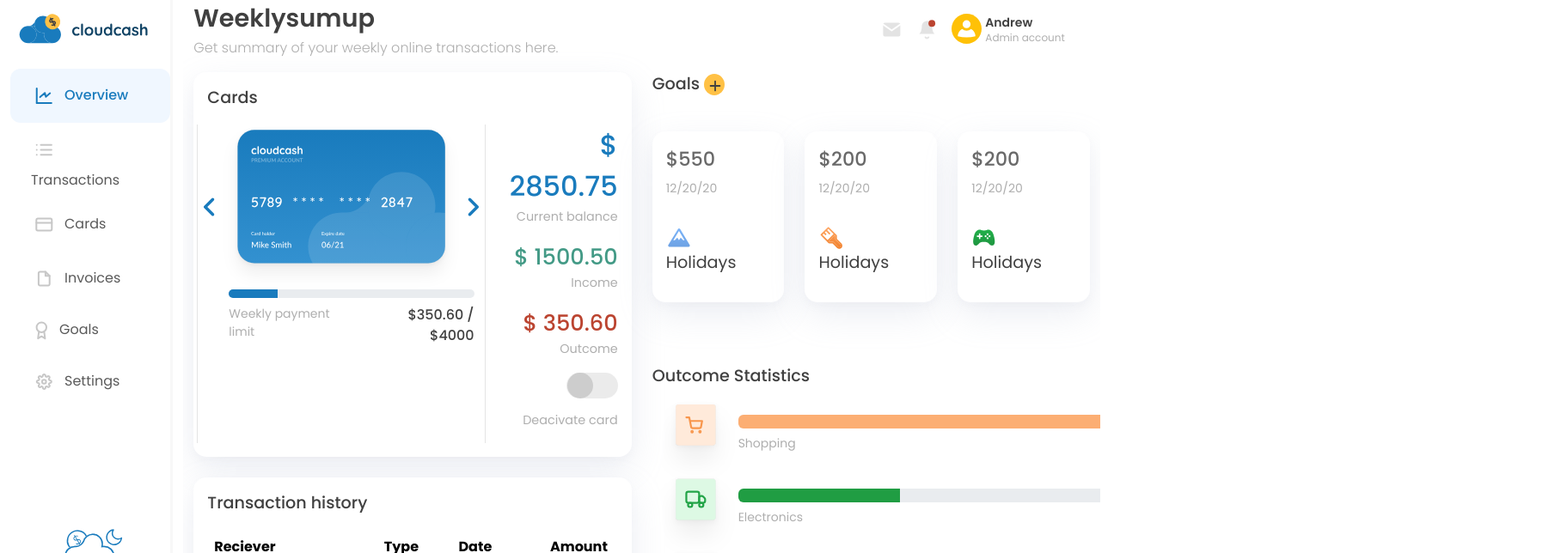
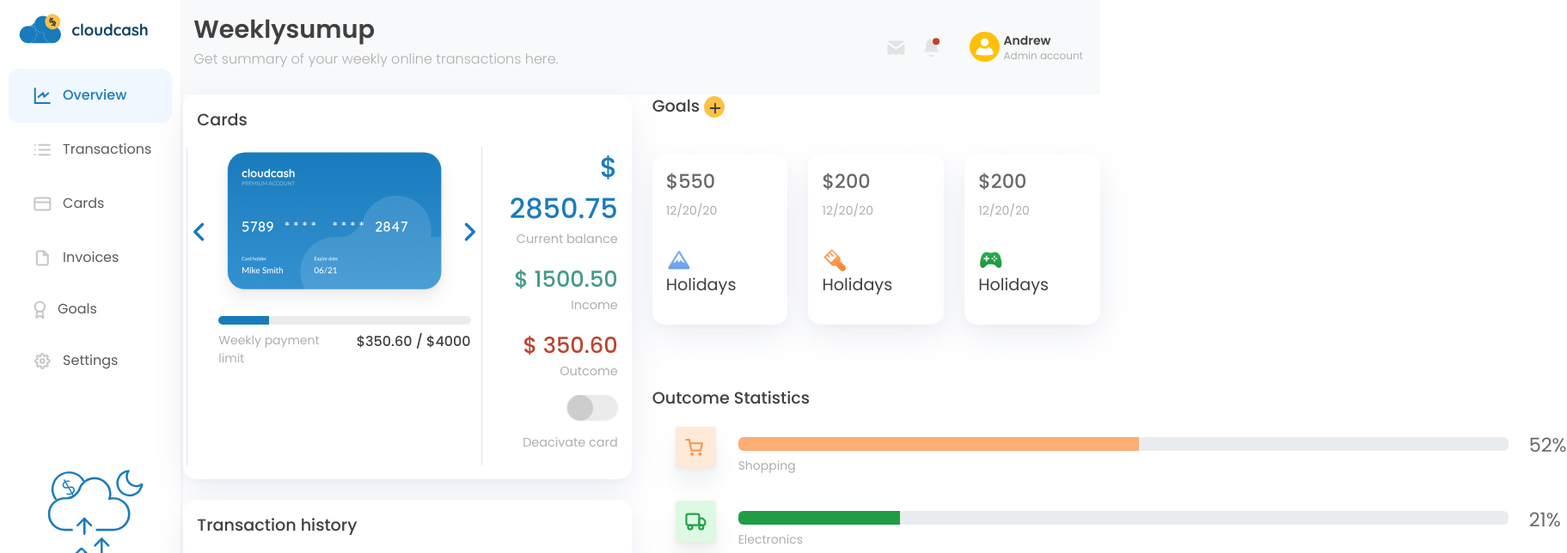
Before and after one commit to Rameswara-Rao/dashboard-cantileverlabs, a React (Vite) app: page / in a window 1280 px wide. Shown: the top 644 px of the page at 86% size, 1823 px wide, since content can reach past the window. Built offline with nearby package versions, Linux system fonts and the light colour scheme.

Commit message:
header fix

```diff
--- a/src/App.css
+++ b/src/App.css
@@ -1,6 +1,5 @@
 .main-content {
   height: 100vh;
-  overflow-y: auto;
 }
 
 .card-mod {
--- a/src/App.jsx
+++ b/src/App.jsx
@@ -11,14 +11,14 @@ const App = () => {
     <Container fluid>
       <Row>
         {isDesktop && (
-          <Col sm={2}>
+          <Col className="p-0" sm={2}>
             <div className="sidebar">
               <SideNavBar />
             </div>
           </Col>
         )}
 
-        <Col sm={isDesktop?10:12} className="main-content">
+        <Col sm={isDesktop ? 10 : 12} className="main-content p-0 ">
           <MainContent />
         </Col>
       </Row>
--- a/src/components/header/Header.jsx
+++ b/src/components/header/Header.jsx
@@ -1,6 +1,16 @@
 import { useState } from "react";
 
-import { Row, Col, Stack, Button, Offcanvas } from "react-bootstrap";
+import {
+  Row,
+  Col,
+  Stack,
+  Button,
+  Offcanvas,
+  Container,
+  Nav,
+  Navbar,
+  NavDropdown,
+} from "react-bootstrap";
 import "./HeaderStyles.css";
 import { useMediaQuery } from "react-responsive";
 import SideNavBar from "../sideNavBar/SideNavBar";
@@ -15,8 +25,9 @@ const Header = () => {
 
   return (
     <>
-      <Row>
-        <Col sm={9}>
+      <Navbar collapseOnSelect expand="lg" className="bg-body-tertiary">
+        <Container fluid>
+          <Navbar.Brand>
             <Offcanvas show={show} onHide={handleClose}>
               <Offcanvas.Header closeButton></Offcanvas.Header>
               <Offcanvas.Body>
@@ -38,20 +49,22 @@ const Header = () => {
               </div>
               <div>
                 <p className="dashboard-header">Weeklysumup</p>
-            </div>
-          </Stack>
                 <p className="header-subtext">
                   Get summary of your weekly online transactions here.
                 </p>
-        </Col>
-        <Col sm={3}>
-          <Stack direction="horizontal">
-            <div>
+              </div>
+            </Stack>
+          </Navbar.Brand>
+          <Navbar.Toggle aria-controls="responsive-navbar-nav" />
+          <Navbar.Collapse id="responsive-navbar-nav">
+            <Nav className="ms-auto">
+              <Nav.Link className="my-auto">
                 <img src="/header/mail.svg" alt="" />
-            </div>
-            <div className="ms-3">
+              </Nav.Link>
+              <Nav.Link className="my-auto">
                 <img src="/header/bell.svg" alt="" />
-            </div>
+              </Nav.Link>
+              <Nav.Link>
                 <div className="d-flex mt-3 ms-3">
                   <div>
                     <img width={35} src="/header/profile-icon.svg" alt="" />
@@ -61,9 +74,11 @@ const Header = () => {
                     <p className="header-role">Admin account</p>
                   </div>
                 </div>
-          </Stack>
-        </Col>
-      </Row>
+              </Nav.Link>
+            </Nav>
+          </Navbar.Collapse>
+        </Container>
+      </Navbar>
     </>
   );
 };
--- a/src/components/sideNavBar/SideNavBar.jsx
+++ b/src/components/sideNavBar/SideNavBar.jsx
@@ -1,7 +1,7 @@
-import { Navbar, Nav, Button } from "react-bootstrap";
+import { Navbar, Nav, Button, Stack } from "react-bootstrap";
 import { MdArrowUpward } from "react-icons/md";
 import { navLinkItems } from "../../utils/constants";
-import "./SideNavBarStyle.css"
+import "./SideNavBarStyle.css";
 
 const SideNavBar = () => {
   return (
@@ -29,7 +29,7 @@ const SideNavBar = () => {
             );
           })}
         </Nav>
-        <div className="mt-auto text-center mb-3">
+        <div className="d-flex flex-column mt-auto text-center mb-3">
           <img src="/sidebar/premiumimg.svg" className="mb-3" alt="" />
           <Button className="premium-btn" variant="primary">
             Upgrade to premium <MdArrowUpward />
--- a/src/index.css
+++ b/src/index.css
@@ -1,3 +1,3 @@
-*{
-    font-family: Poppins;
+* {
+  font-family: Poppins;
 }
```
Lines whose indentation alone changed are shown as unchanged.
